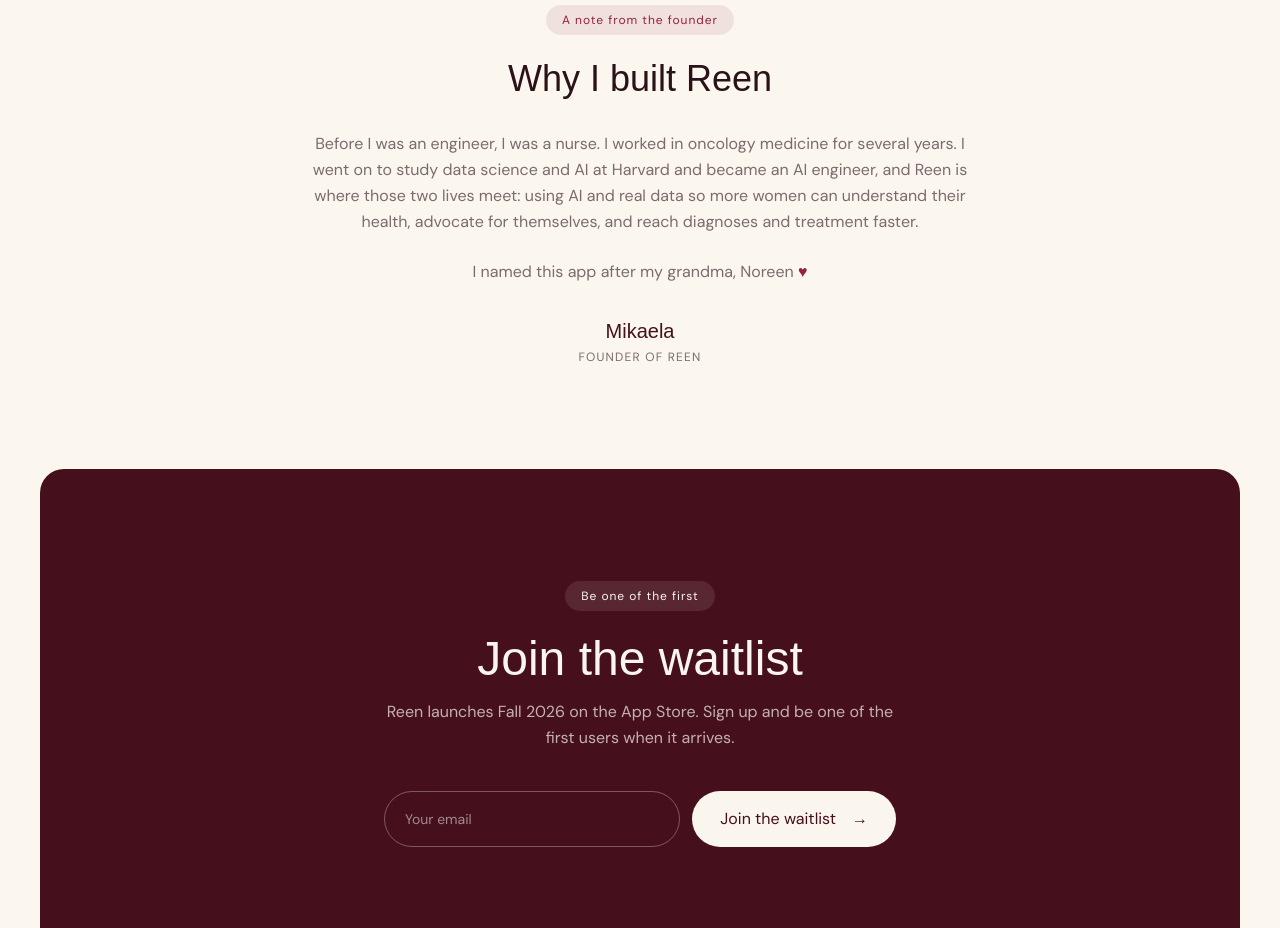
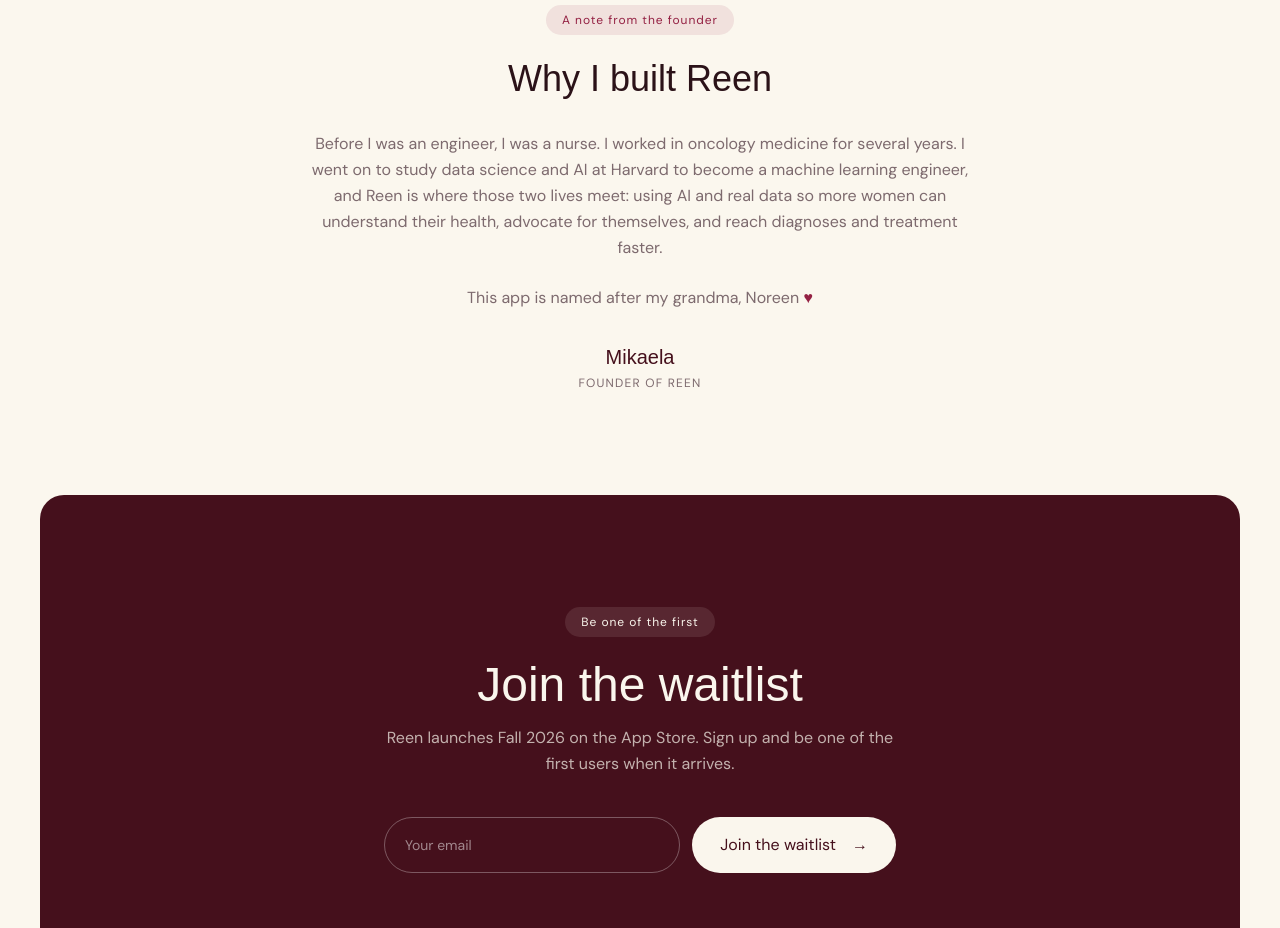
Before and after one commit to mikaelaconnell/Websiteforreen, a Next.js app: page / in a window 1280 px wide. Shown: the part 5920-6848 px from the top of the page. Built offline with nearby package versions, Linux system fonts and the light colour scheme; a web font is replaced by a local one.

Commit message:
Founder note copy tweaks

```diff
--- a/src/app/page.tsx
+++ b/src/app/page.tsx
@@ -463,13 +463,13 @@
           <p className="text-base text-muted leading-relaxed">
             Before I was an engineer, I was a nurse. I worked in oncology
             medicine for several years. I went on to study data science and AI
-            at Harvard and became an AI engineer, and Reen is where those two
-            lives meet: using AI and real data so more women can understand
-            their health, advocate for themselves, and reach diagnoses and
-            treatment faster.
+            at Harvard to become a machine learning engineer, and Reen is
+            where those two lives meet: using AI and real data so more women
+            can understand their health, advocate for themselves, and reach
+            diagnoses and treatment faster.
           </p>
           <p className="mt-6 text-base text-muted leading-relaxed">
-            I named this app after my grandma, Noreen{" "}
+            This app is named after my grandma, Noreen{" "}
             <span className="text-rose">♥</span>
           </p>
           <p className="mt-8 font-serif text-xl text-accent">Mikaela</p>
```
